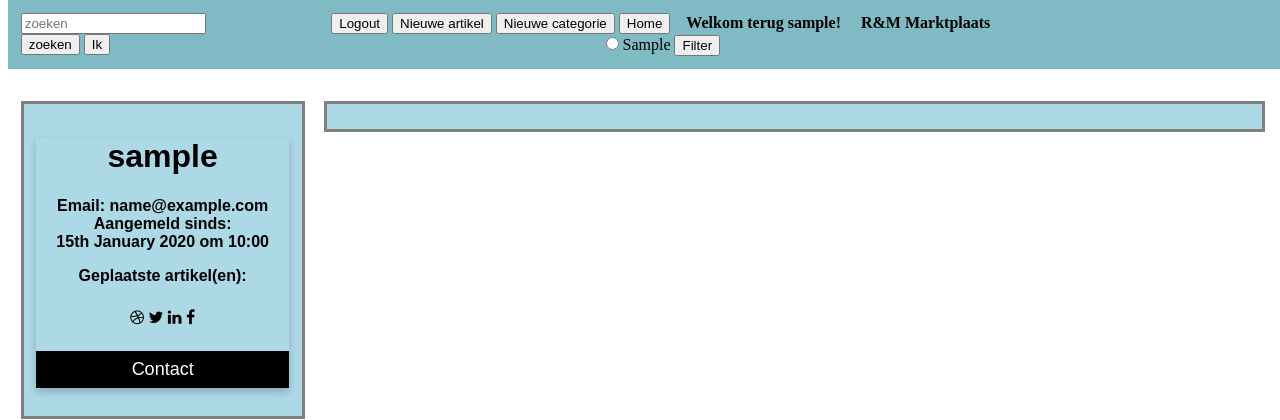
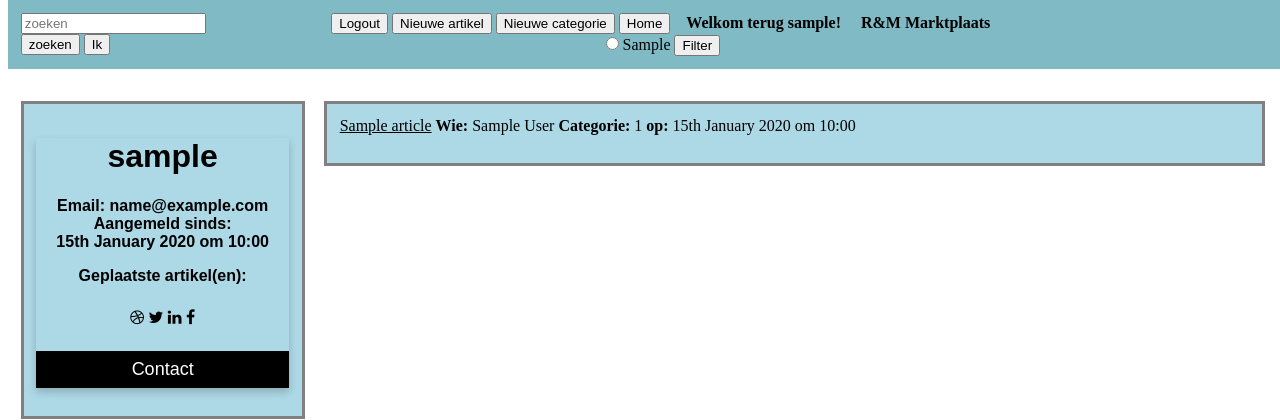
Before and after one commit to Onra77/Opdracht_week6_marktplaats, a PHP site: page /index.php in a window 1280 px wide. Shown: the top 420 px of the page. Run offline with PHP 8.4, Linux system fonts and the light colour scheme; the visitor is signed in with stand-in values (Sample User, id 1); tables that the repository leaves empty or names only in its code hold one stand-in row (values such as "Sample post").

Commit message:
Improved output text.

```diff
--- a/article.php
+++ b/article.php
@@ -32,7 +32,7 @@
                 $date = $row['date_formatted'];
                 $admin = "<div><a href='del_post.php?pid=$id'>Verwijder</a>&nbsp;<a href='edit_post.php?pid=$id'>Wijzig</a>&nbsp</div>";
                 $output = $bbcode->Parse($content);
-                $post = "<div><a href='index.php?pid=$id'/><b>$title</a>&nbsp</b><b>&nbsp$author</b>&nbsp&nbsp&nbsp$date<p></div>";
+                $post = "<div><a href='index.php?pid=$id'/>$title</a>&nbsp<b>Wie:</b>&nbsp$author&nbsp<b>Categorie:</b>&nbsp$cats&nbsp<b>op:&nbsp</b>$date&nbsp<p></div>";
                 echo $post;
             }
         } else {
@@ -43,9 +43,10 @@
             $id = $row['id'];
             $title = $row['title'];
             $content = $row['content'];
+            $author = $row['author'];
             $date = $row['date_formatted'];
             $output = $bbcode->Parse($content);
-            $post = "<div><a href='index.php?pid=$id'/><b>$title<?b></a>&nbsp&nbsp&nbsp<b>$date</b><p></div>";
+            $post = "<div><a href='index.php?pid=$id'/>$title</a>&nbsp<b>Wie:</b>&nbsp$author&nbsp<b>op:&nbsp</b>$date&nbsp<p></div>";
             echo $post;
         }
     }
--- a/index.php
+++ b/index.php
@@ -51,7 +51,7 @@ if(isset($_POST['zoek'])){
 }
 
 if(!isset($_GET['pid'])) {
-    //include 'article.php';
+    include 'article.php';
     } else {
         $pid=$_GET['pid'];
         //sql output on pid value.
@@ -74,10 +74,10 @@ if(!isset($_GET['pid'])) {
             if(!isset($_SESSION['username'])) {
             //true al ingelogd
 
-                $post = "<div><a href='index.php?pid=$id'/><b>$title</a></b><p><b>Author:&nbsp$author&nbspCategorie:&nbsp$cats&nbsp$date&nbsp</b><p>$output<p></div>";
+                $post = "<div><a href='index.php?pid=$id'/><b>$title</a></b><p><b>Wie:</b>&nbsp$author&nbsp<b>Categorie:</b>&nbsp$cats&nbsp<b>op:&nbsp</b>$date&nbsp<p><b>Omschrijving:</b><p>$output<p></div>";
                 echo $post;
             } else {
-                $post = "<div><a href='index.php?pid=$id'/><b>$title</a></b><p><b>Author:&nbsp$author&nbspCategorie:&nbsp$cats&nbsp$date&nbsp</b><p>$output$admin<p></div>";
+                $post = "<div><a href='index.php?pid=$id'/><b>$title</a></b><p><b>Wie:</b>&nbsp$author&nbsp<b>Categorie:</b>&nbsp$cats&nbsp<b>op:&nbsp</b>$date&nbsp<p><b>Omschrijving:</b><p>$output<p>$admin<p></div>";
                 echo $post;
                 include 'comments.php';
             }
```
Also changed, not shown: user.php (line endings or trailing spaces).
